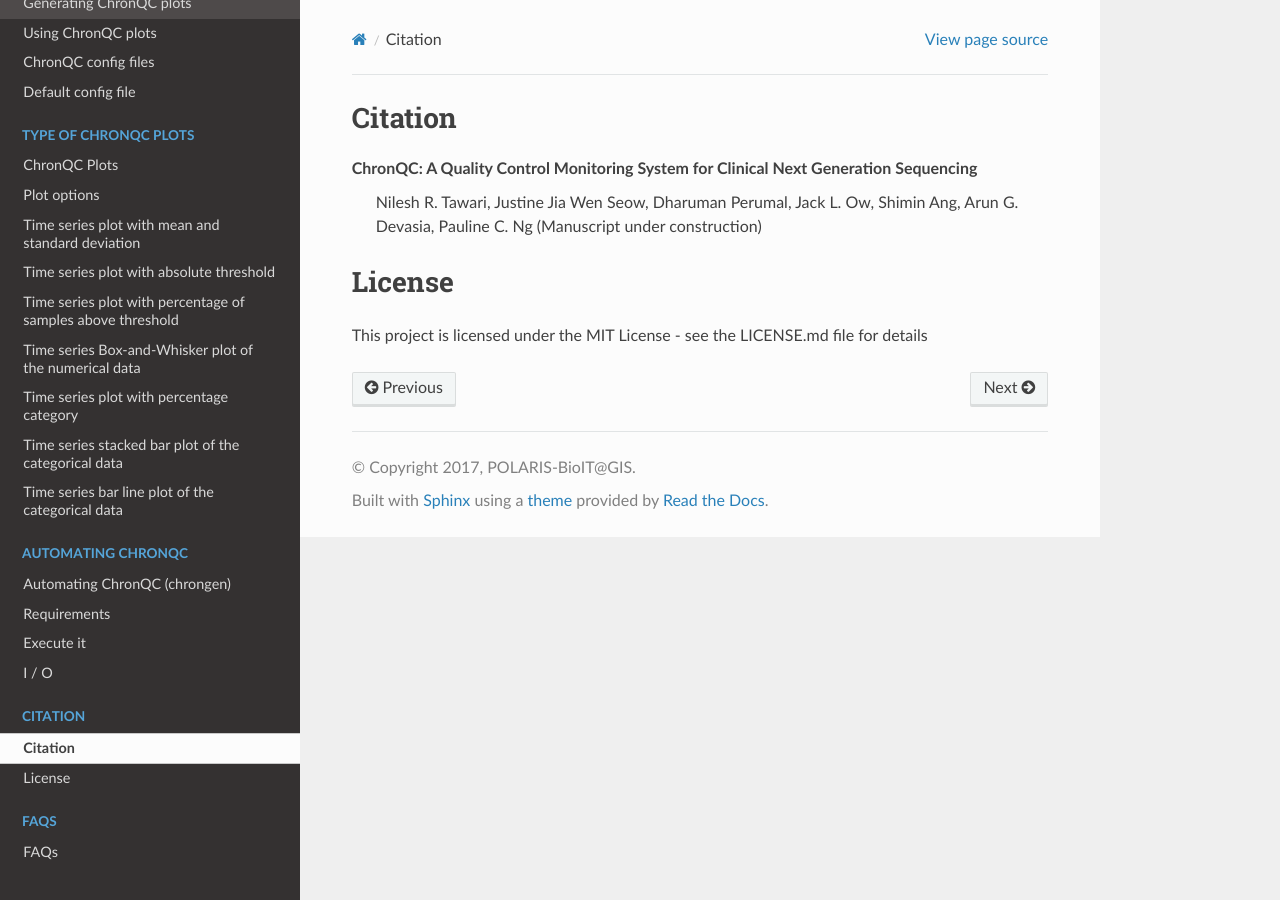
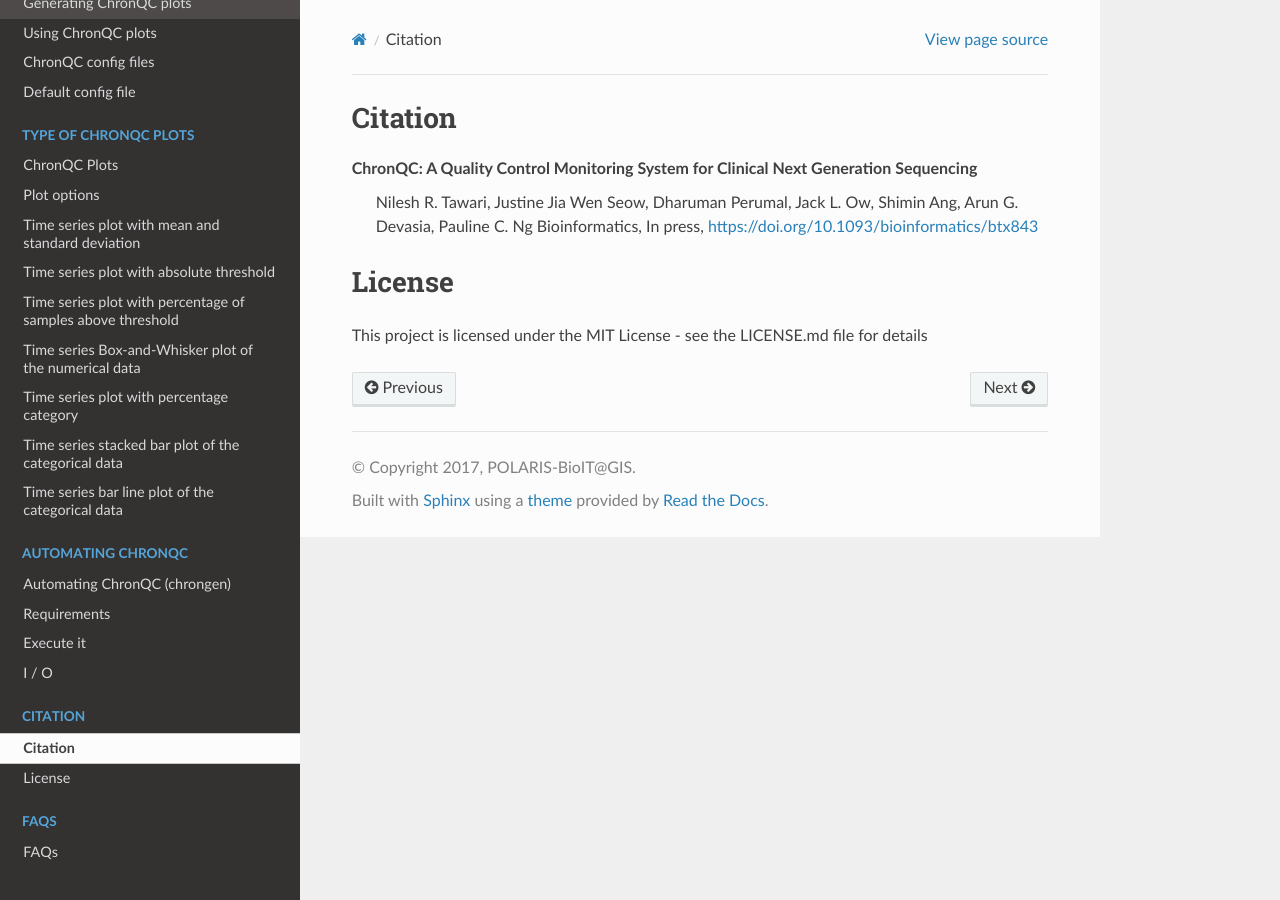
Before and after one commit to nilesh-tawari/ChronQC, a Sphinx documentation site: the page built from docs/citation.rst, in a window 1280 px wide. Built offline with Sphinx 7.4.7 and the Read the Docs theme 2.0.0, drawn with Linux system fonts in a browser that asks for light colours.

Commit message:
updated publication info

```diff
--- a/README.rst
+++ b/README.rst
@@ -123,7 +123,7 @@ Citation
 
 ChronQC: A Quality Control Monitoring System for Clinical Next Generation Sequencing
  Nilesh R. Tawari, Justine Jia Wen Seow, Dharuman Perumal, Jack L. Ow, Shimin Ang, Arun G. Devasia, Pauline C. Ng
- (Manuscript under construction)
+ Bioinformatics, In press, https://doi.org/10.1093/bioinformatics/btx843
 
 License
 =======
--- a/docs/citation.rst
+++ b/docs/citation.rst
@@ -3,7 +3,7 @@ Citation
 
 ChronQC: A Quality Control Monitoring System for Clinical Next Generation Sequencing
  Nilesh R. Tawari, Justine Jia Wen Seow, Dharuman Perumal, Jack L. Ow, Shimin Ang, Arun G. Devasia, Pauline C. Ng
- (Manuscript under construction)
+ Bioinformatics, In press, https://doi.org/10.1093/bioinformatics/btx843
 
 License
 =======
```
